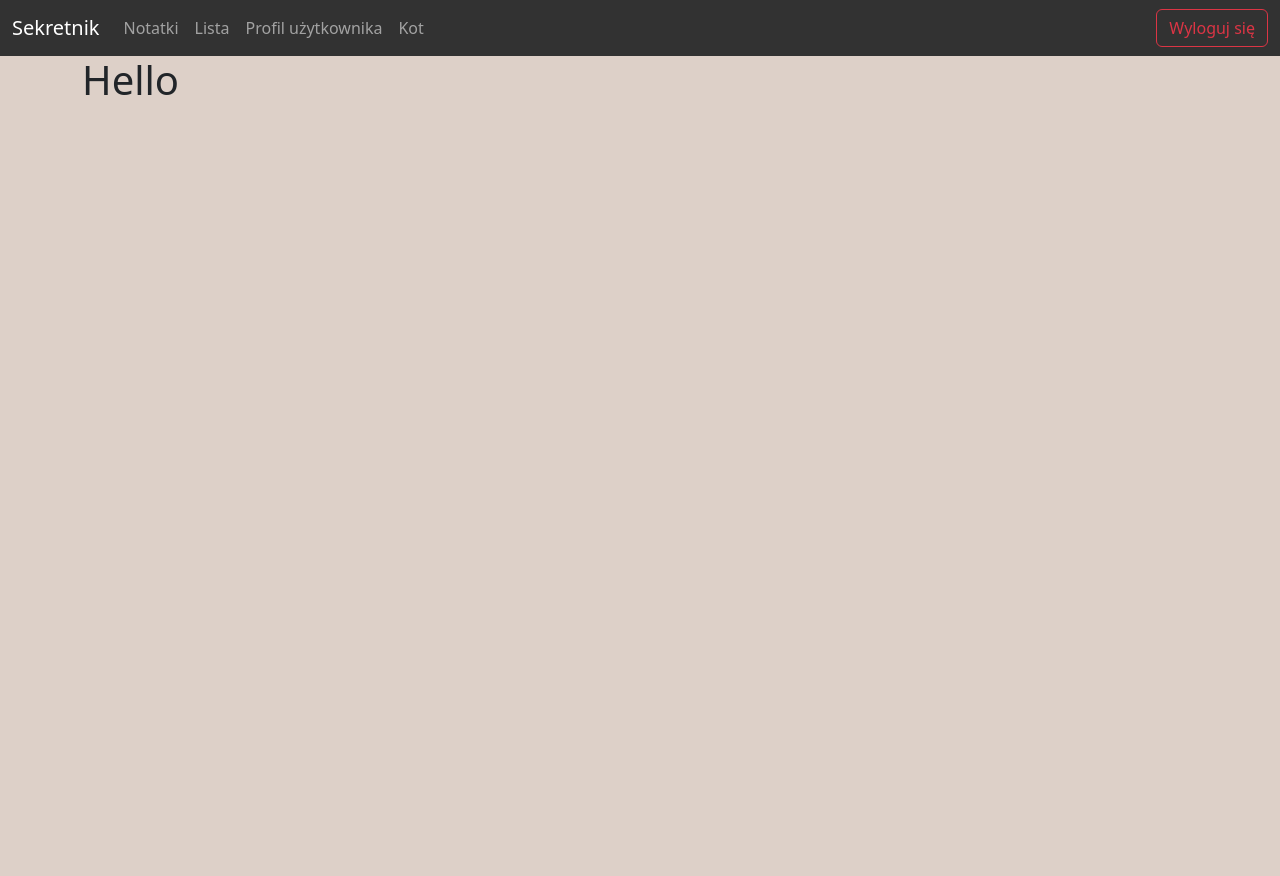
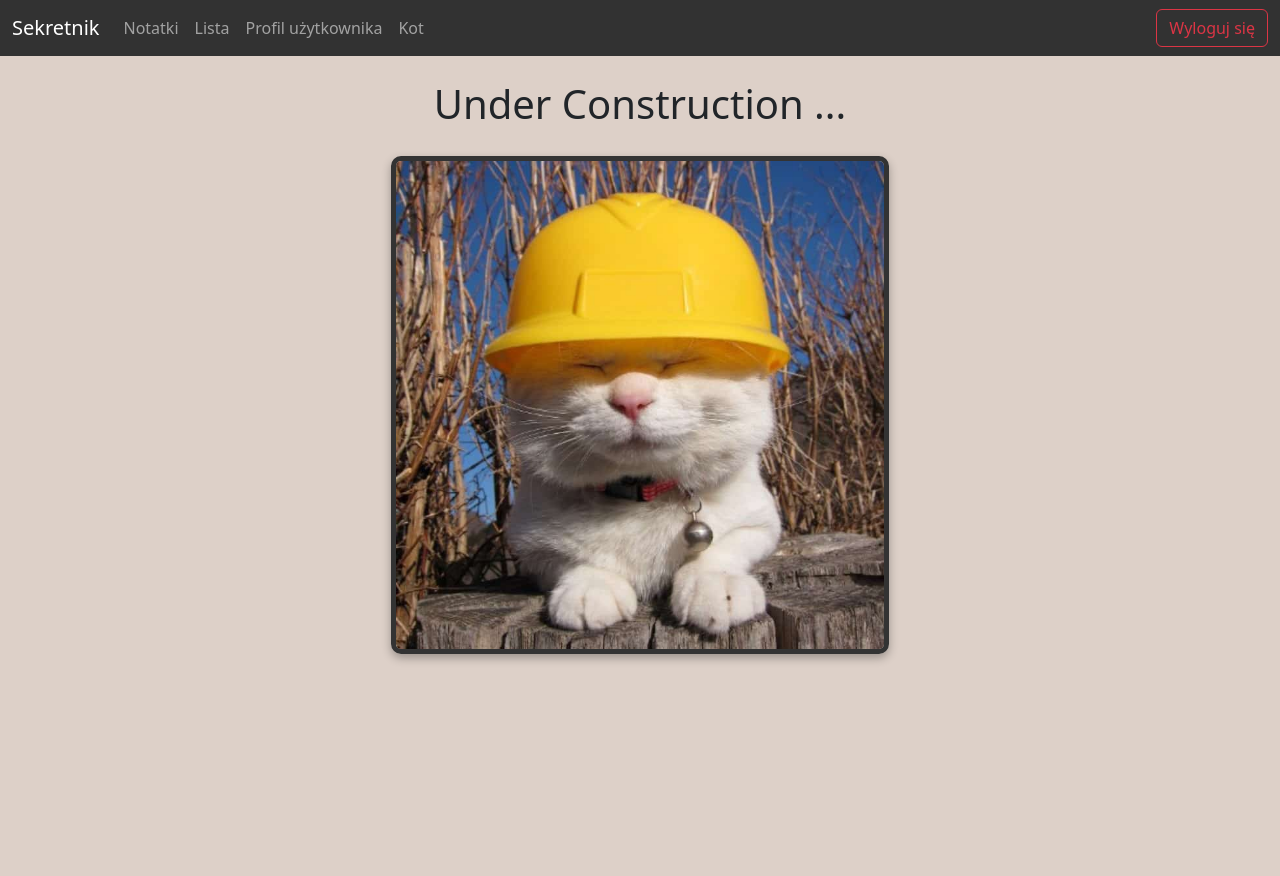
Before and after one commit to marcincwiek/PythonProject, a Flask app: page /user in a window 1280 px wide. Before the commit the page ends 95 px from the top, so only its background shows below. Run offline with Flask 3, Linux system fonts and the light colour scheme; the visitor is signed in with stand-in values (Sample User, id 1); some libraries are stand-ins or nearby versions.

Commit message:
fix: fixed the routing

```diff
--- a/templates/user.html
+++ b/templates/user.html
@@ -1,7 +1,10 @@
 {% extends 'base.html' %}
 
 {% block content %}
-
-<h1>Hello {{ user_name|capitalize }}</h1>
+<br>
+<h1 id="naglowek">Under Construction ...</h1>
+<div class="video-container">
+    <img width="498" height="498" src="/static/images/construction-cat.jpg" alt="cat">
+</div>
 
 {% endblock %}
```
